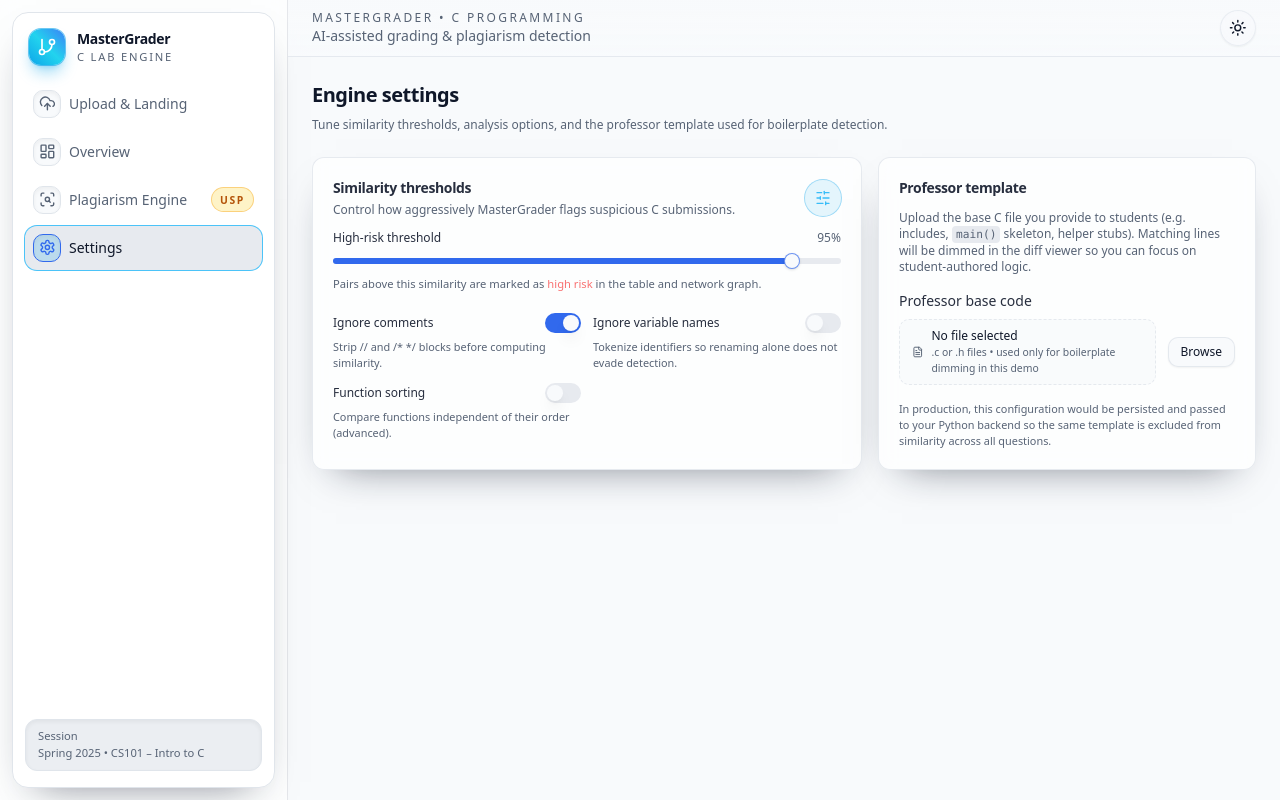
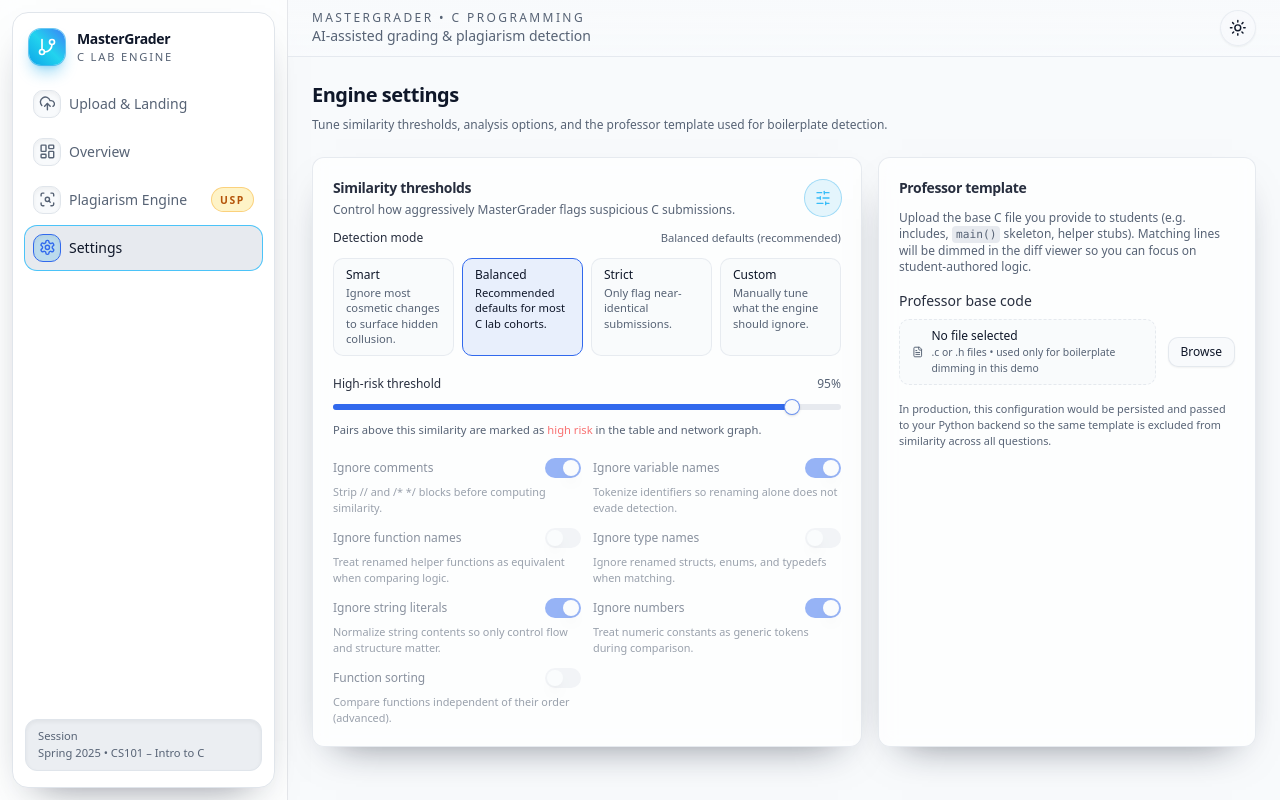
Before and after one commit to uitholfirat-cpu/blank-project, a Next.js app: page /settings in a window 1280 px wide. Built offline with nearby package versions, Linux system fonts and the light colour scheme.

Commit message:
feat: add SensitivityMode enum and mode-based toggles; include in API and upload query.
Co-authored-by: Genie <genie@cosine.sh>

```diff
--- a/components/settings/settings-context.tsx
+++ b/components/settings/settings-context.tsx
@@ -4,8 +4,13 @@
 
 export type EngineSettings = {
   threshold: number;
+  sensitivityMode: "smart" | "balanced" | "strict" | "custom";
   ignoreComments: boolean;
   ignoreVariableNames: boolean;
+  ignoreFunctionNames: boolean;
+  ignoreTypeNames: boolean;
+  ignoreStringLiterals: boolean;
+  ignoreNumericLiterals: boolean;
   functionSorting: boolean;
 };
 
@@ -16,8 +21,13 @@
 
 const defaultSettings: EngineSettings = {
   threshold: 95,
+  sensitivityMode: "balanced",
   ignoreComments: true,
-  ignoreVariableNames: false,
+  ignoreVariableNames: true,
+  ignoreFunctionNames: false,
+  ignoreTypeNames: false,
+  ignoreStringLiterals: true,
+  ignoreNumericLiterals: true,
   functionSorting: false
 };
 
--- a/components/settings/settings-panel.tsx
+++ b/components/settings/settings-panel.tsx
@@ -3,16 +3,83 @@
 import { useState } from "react";
 import { FileText, SlidersHorizontal } from "lucide-react";
 
-import { useSettings } from "@/components/settings/settings-context";
+import {
+  useSettings,
+  type EngineSettings
+} from "@/components/settings/settings-context";
 import { Card, CardContent, CardHeader, CardTitle } from "@/components/ui/card";
 import { Label } from "@/components/ui/label";
 import { Slider } from "@/components/ui/slider";
 import { Switch } from "@/components/ui/switch";
 import { Input } from "@/components/ui/input";
+import { cn } from "@/lib/utils";
+
+type SensitivityMode = EngineSettings["sensitivityMode"];
 
 export function SettingsPanel() {
   const { settings, setSettings } = useSettings();
   const [templateFileName, setTemplateFileName] = useState<string | null>(null);
+
+  const currentMode: SensitivityMode = settings.sensitivityMode;
+  const isCustomMode = currentMode === "custom";
+
+  const handleModeChange = (mode: SensitivityMode) => {
+    setSettings((prev) => {
+      if (prev.sensitivityMode === mode) {
+        return prev;
+      }
+
+      const base: EngineSettings = { ...prev, sensitivityMode: mode };
+
+      switch (mode) {
+        case "smart":
+          return {
+            ...base,
+            ignoreComments: true,
+            ignoreVariableNames: true,
+            ignoreFunctionNames: true,
+            ignoreTypeNames: true,
+            ignoreStringLiterals: true,
+            ignoreNumericLiterals: true,
+            functionSorting: true
+          };
+        case "strict":
+          return {
+            ...base,
+            ignoreComments: false,
+            ignoreVariableNames: false,
+            ignoreFunctionNames: false,
+            ignoreTypeNames: false,
+            ignoreStringLiterals: false,
+            ignoreNumericLiterals: false,
+            functionSorting: false
+          };
+        case "balanced":
+          return {
+            ...base,
+            ignoreComments: true,
+            ignoreVariableNames: true,
+            ignoreFunctionNames: false,
+            ignoreTypeNames: false,
+            ignoreStringLiterals: true,
+            ignoreNumericLiterals: true,
+            functionSorting: false
+          };
+        case "custom":
+        default:
+          return base;
+      }
+    });
+  };
+
+  const modeSubtitle =
+    currentMode === "smart"
+      ? "Aggressive structural matching"
+      : currentMode === "strict"
+      ? "Only flags near-exact copies"
+      : currentMode === "custom"
+      ? "Manual sensitivity configuration"
+      : "Balanced defaults (recommended)";
 
   return (
     <section className="grid gap-4 lg:grid-cols-[minmax(0,_1.6fr)_minmax(0,_1.1fr)]">
@@ -31,6 +98,45 @@
           </div>
         </CardHeader>
         <CardContent className="space-y-5">
+          <div className="space-y-3">
+            <div className="flex items-center justify-between text-xs">
+              <Label className="text-xs">Detection mode</Label>
+              <span className="text-[0.7rem] text-muted-foreground">
+                {modeSubtitle}
+              </span>
+            </div>
+            <div className="grid gap-2 sm:grid-cols-4">
+              <ModeButton
+                mode="smart"
+                label="Smart"
+                description="Ignore most cosmetic changes to surface hidden collusion."
+                active={currentMode === "smart"}
+                onClick={handleModeChange}
+              />
+              <ModeButton
+                mode="balanced"
+                label="Balanced"
+                description="Recommended defaults for most C lab cohorts."
+                active={currentMode === "balanced"}
+                onClick={handleModeChange}
+              />
+              <ModeButton
+                mode="strict"
+                label="Strict"
+                description="Only flag near-identical submissions."
+                active={currentMode === "strict"}
+                onClick={handleModeChange}
+              />
+              <ModeButton
+                mode="custom"
+                label="Custom"
+                description="Manually tune what the engine should ignore."
+                active={currentMode === "custom"}
+                onClick={handleModeChange}
+              />
+            </div>
+          </div>
+
           <div className="space-y-3">
             <div className="flex items-center justify-between text-xs">
               <Label htmlFor="threshold-slider" className="text-xs">
@@ -63,9 +169,11 @@
               label="Ignore comments"
               description="Strip // and /* */ blocks before computing similarity."
               checked={settings.ignoreComments}
+              disabled={!isCustomMode}
               onCheckedChange={(value) =>
                 setSettings((prev) => ({
                   ...prev,
+                  sensitivityMode: "custom",
                   ignoreComments: Boolean(value)
                 }))
               }
@@ -75,10 +183,68 @@
               label="Ignore variable names"
               description="Tokenize identifiers so renaming alone does not evade detection."
               checked={settings.ignoreVariableNames}
+              disabled={!isCustomMode}
               onCheckedChange={(value) =>
                 setSettings((prev) => ({
                   ...prev,
+                  sensitivityMode: "custom",
                   ignoreVariableNames: Boolean(value)
+                }))
+              }
+            />
+            <ToggleRow
+              id="ignore-func-names"
+              label="Ignore function names"
+              description="Treat renamed helper functions as equivalent when comparing logic."
+              checked={settings.ignoreFunctionNames}
+              disabled={!isCustomMode}
+              onCheckedChange={(value) =>
+                setSettings((prev) => ({
+                  ...prev,
+                  sensitivityMode: "custom",
+                  ignoreFunctionNames: Boolean(value)
+                }))
+              }
+            />
+            <ToggleRow
+              id="ignore-type-names"
+              label="Ignore type names"
+              description="Ignore renamed structs, enums, and typedefs when matching."
+              checked={settings.ignoreTypeNames}
+              disabled={!isCustomMode}
+              onCheckedChange={(value) =>
+                setSettings((prev) => ({
+                  ...prev,
+                  sensitivityMode: "custom",
+                  ignoreTypeNames: Boolean(value)
+                }))
+              }
+            />
+            <ToggleRow
+              id="ignore-strings"
+              label="Ignore string literals"
+              description="Normalize string contents so only control flow and structure matter."
+              checked={settings.ignoreStringLiterals}
+              disabled={!isCustomMode}
+              onCheckedChange={(value) =>
+                setSettings((prev) => ({
+                  ...prev,
+                  sensitivityMode: "custom",
+                  ignoreStringLiterals: Boolean(value)
+                }))
+              }
+            />
+            <ToggleRow
+              id="ignore-numbers"
+              label="Ignore numbers"
+              description="Treat numeric constants as generic tokens during comparison."
+              checked={settings.ignoreNumericLiterals}
+              disabled={!isCustomMode}
+              onCheckedChange={(value) =>
+                setSettings((prev) => ({
+                  ...prev,
+                  sensitivityMode: "custom",
+                  ignoreNumericLiterals: Boolean(value)
                 }))
               }
             />
@@ -87,9 +253,11 @@
               label="Function sorting"
               description="Compare functions independent of their order (advanced)."
               checked={settings.functionSorting}
+              disabled={!isCustomMode}
               onCheckedChange={(value) =>
                 setSettings((prev) => ({
                   ...prev,
+                  sensitivityMode: "custom",
                   functionSorting: Boolean(value)
                 }))
               }
@@ -156,33 +324,85 @@
   );
 }
 
+type ModeButtonProps = {
+  mode: SensitivityMode;
+  label: string;
+  description: string;
+  active: boolean;
+  onClick: (mode: SensitivityMode) => void;
+};
+
+function ModeButton({
+  mode,
+  label,
+  description,
+  active,
+  onClick
+}: ModeButtonProps) {
+  return (
+    <button
+      type="button"
+      className={cn(
+        "flex flex-col items-start rounded-md border px-3 py-2 text-left text-[0.7rem] transition-colors",
+        active
+          ? "border-primary bg-primary/10 text-foreground"
+          : "border-border/70 bg-background/80 text-muted-foreground hover:bg-muted/60"
+      )}
+      onClick={() => onClick(mode)}
+    >
+      <span className="text-xs font-medium text-foreground">{label}</span>
+      <span className="mt-0.5 leading-snug">{description}</span>
+    </button>
+  );
+}
+
 function ToggleRow({
   id,
   label,
   description,
   checked,
+  disabled,
   onCheckedChange
 }: {
   id: string;
   label: string;
   description: string;
   checked: boolean;
+  disabled?: boolean;
   onCheckedChange: (value: boolean) => void;
 }) {
   return (
     <div className="flex gap-3">
       <div className="flex flex-1 flex-col gap-1.5">
         <div className="flex items-center justify-between gap-2">
-          <Label htmlFor={id} className="text-xs">
+          <Label
+            htmlFor={id}
+            className={cn(
+              "text-xs",
+              disabled && "text-muted-foreground/70 cursor-not-allowed"
+            )}
+          >
             {label}
           </Label>
           <Switch
             id={id}
             checked={checked}
-            onCheckedChange={(value) => onCheckedChange(Boolean(value))}
+            disabled={disabled}
+            onCheckedChange={(value) => {
+              if (!disabled) {
+                onCheckedChange(Boolean(value));
+              }
+            }}
           />
         </div>
-        <p className="text-[0.68rem] text-muted-foreground">{description}</p>
+        <p
+          className={cn(
+            "text-[0.68rem] text-muted-foreground",
+            disabled && "opacity-60"
+          )}
+        >
+          {description}
+        </p>
       </div>
     </div>
   );
--- a/components/upload/upload-dropzone.tsx
+++ b/components/upload/upload-dropzone.tsx
@@ -89,7 +89,12 @@
       const query = new URLSearchParams({
         threshold: String(settings.threshold),
         ignore_comments: settings.ignoreComments ? "true" : "false",
-        ignore_variable_names: settings.ignoreVariableNames ? "true" : "false"
+        ignore_variable_names: settings.ignoreVariableNames ? "true" : "false",
+        sensitivity_mode: settings.sensitivityMode,
+        ignore_function_names: settings.ignoreFunctionNames ? "true" : "false",
+        ignore_type_names: settings.ignoreTypeNames ? "true" : "false",
+        ignore_string_literals: settings.ignoreStringLiterals ? "true" : "false",
+        ignore_numeric_literals: settings.ignoreNumericLiterals ? "true" : "false"
       });
 
       console.log("[UploadDropzone] Built query string", query.toString());
```
Also changed, not shown: 1 other file (tests, documents, lock files or other folders).
